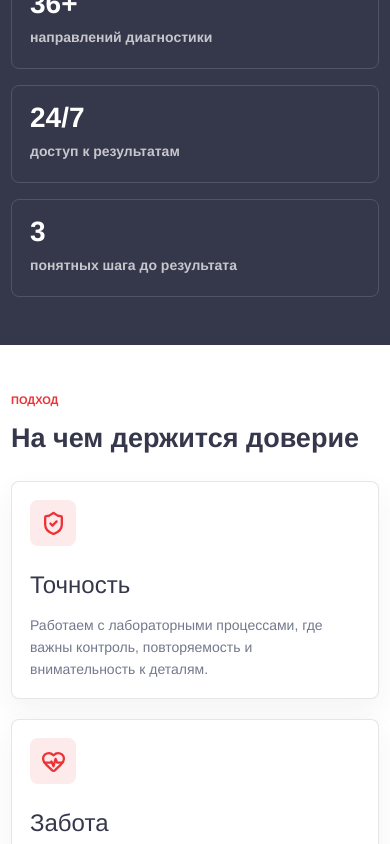
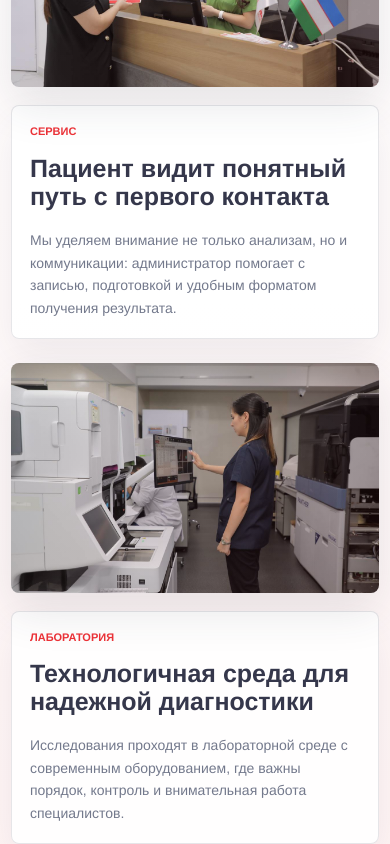
Before and after one commit to Husniddin-web/ipsum, a Next.js app: page /about in a window 390 px wide. Shown: the part 1400-2244 px from the top of the page. Built offline with nearby package versions, Linux system fonts and the light colour scheme.

Commit message:
Remove temporary Excel file and implement a new corporate stories section on the About page. Added corresponding styles for layout and responsiveness, enhancing the overall design and user experience.

```diff
--- a/src/app/about/page.tsx
+++ b/src/app/about/page.tsx
@@ -37,6 +37,22 @@ const labProcess = [
     icon: Workflow,
   },
 ];
+const corporateStories = [
+  {
+    eyebrow: "Сервис",
+    title: "Пациент видит понятный путь с первого контакта",
+    text: "Мы уделяем внимание не только анализам, но и коммуникации: администратор помогает с записью, подготовкой и удобным форматом получения результата.",
+    image: "/g-5.jpeg",
+    alt: "Администратор IPSUM Pathology принимает пациента",
+  },
+  {
+    eyebrow: "Лаборатория",
+    title: "Технологичная среда для надежной диагностики",
+    text: "Исследования проходят в лабораторной среде с современным оборудованием, где важны порядок, контроль и внимательная работа специалистов.",
+    image: "/g-2.jpeg",
+    alt: "Специалист IPSUM Pathology работает с лабораторным оборудованием",
+  },
+];
 
 export default function AboutPage() {
   return (
@@ -70,6 +86,33 @@ export default function AboutPage() {
               src="/g-1.jpeg"
             />
           </figure>
+        </div>
+      </section>
+
+      <section className="section about-corporate-section">
+        <div className="container about-corporate-list">
+          {corporateStories.map((story, index) => (
+            <article
+              className={`about-corporate-row${
+                index % 2 === 1 ? " reversed" : ""
+              }`}
+              key={story.title}
+            >
+              <figure className="about-corporate-image">
+                <Image
+                  alt={story.alt}
+                  fill
+                  sizes="(max-width: 900px) 100vw, 48vw"
+                  src={story.image}
+                />
+              </figure>
+              <div className="about-corporate-copy">
+                <p className="eyebrow">{story.eyebrow}</p>
+                <h2>{story.title}</h2>
+                <p>{story.text}</p>
+              </div>
+            </article>
+          ))}
         </div>
       </section>
 
--- a/src/app/globals.css
+++ b/src/app/globals.css
@@ -1152,6 +1152,81 @@ h3 {
   object-fit: cover;
 }
 
+.about-corporate-section {
+  background: linear-gradient(180deg, #ffffff 0%, var(--ipsum-soft) 100%);
+}
+
+.about-corporate-list {
+  display: grid;
+  gap: 34px;
+}
+
+.about-corporate-row {
+  display: grid;
+  grid-template-columns: minmax(0, 1.05fr) minmax(0, 0.95fr);
+  gap: 44px;
+  align-items: center;
+}
+
+.about-corporate-row.reversed {
+  grid-template-columns: minmax(0, 0.95fr) minmax(0, 1.05fr);
+}
+
+.about-corporate-row.reversed .about-corporate-image {
+  order: 2;
+}
+
+.about-corporate-row.reversed .about-corporate-copy {
+  order: 1;
+}
+
+.about-corporate-image {
+  position: relative;
+  min-height: 390px;
+  margin: 0;
+  overflow: hidden;
+  border-radius: var(--radius);
+  box-shadow: var(--shadow);
+}
+
+.about-corporate-image::after {
+  position: absolute;
+  inset: 0;
+  background: linear-gradient(
+    135deg,
+    rgba(53, 55, 75, 0.06),
+    rgba(237, 50, 55, 0.08)
+  );
+  content: "";
+  pointer-events: none;
+}
+
+.about-corporate-image img {
+  object-fit: cover;
+}
+
+.about-corporate-copy {
+  border: 1px solid var(--line);
+  border-radius: var(--radius);
+  background: rgba(255, 255, 255, 0.84);
+  padding: 34px;
+  box-shadow: 0 18px 42px rgba(53, 55, 75, 0.08);
+}
+
+.about-corporate-copy h2 {
+  max-width: 560px;
+  margin-bottom: 18px;
+  font-size: 40px;
+  line-height: 1.12;
+}
+
+.about-corporate-copy p:not(.eyebrow) {
+  color: var(--muted);
+  font-size: 17px;
+  font-weight: 500;
+  line-height: 1.72;
+}
+
 .about-stats-section {
   background: var(--ipsum-ink);
   padding-block: 42px;
@@ -1694,8 +1769,15 @@ h3 {
   }
 
   .about-story-grid,
+  .about-corporate-row,
+  .about-corporate-row.reversed,
   .contact-layout {
     grid-template-columns: 1fr;
+  }
+
+  .about-corporate-row.reversed .about-corporate-image,
+  .about-corporate-row.reversed .about-corporate-copy {
+    order: initial;
   }
 
   .about-stats-grid,
@@ -2087,6 +2169,31 @@ h3 {
     min-height: 300px;
   }
 
+  .about-corporate-list {
+    gap: 24px;
+  }
+
+  .about-corporate-row {
+    gap: 18px;
+  }
+
+  .about-corporate-image {
+    min-height: 270px;
+  }
+
+  .about-corporate-copy {
+    padding: 22px;
+  }
+
+  .about-corporate-copy h2 {
+    font-size: 28px;
+  }
+
+  .about-corporate-copy p:not(.eyebrow) {
+    font-size: 14px;
+    line-height: 1.62;
+  }
+
   .about-stats-grid,
   .about-values-grid,
   .about-route-grid,
@@ -2265,6 +2372,18 @@ h3 {
     min-height: 260px;
   }
 
+  .about-corporate-image {
+    min-height: 230px;
+  }
+
+  .about-corporate-copy {
+    padding: 18px;
+  }
+
+  .about-corporate-copy h2 {
+    font-size: 25px;
+  }
+
   .contact-info-card > span {
     width: 40px;
     height: 40px;
```
Also changed, not shown: 1 other file (tests, documents, lock files or other folders).
